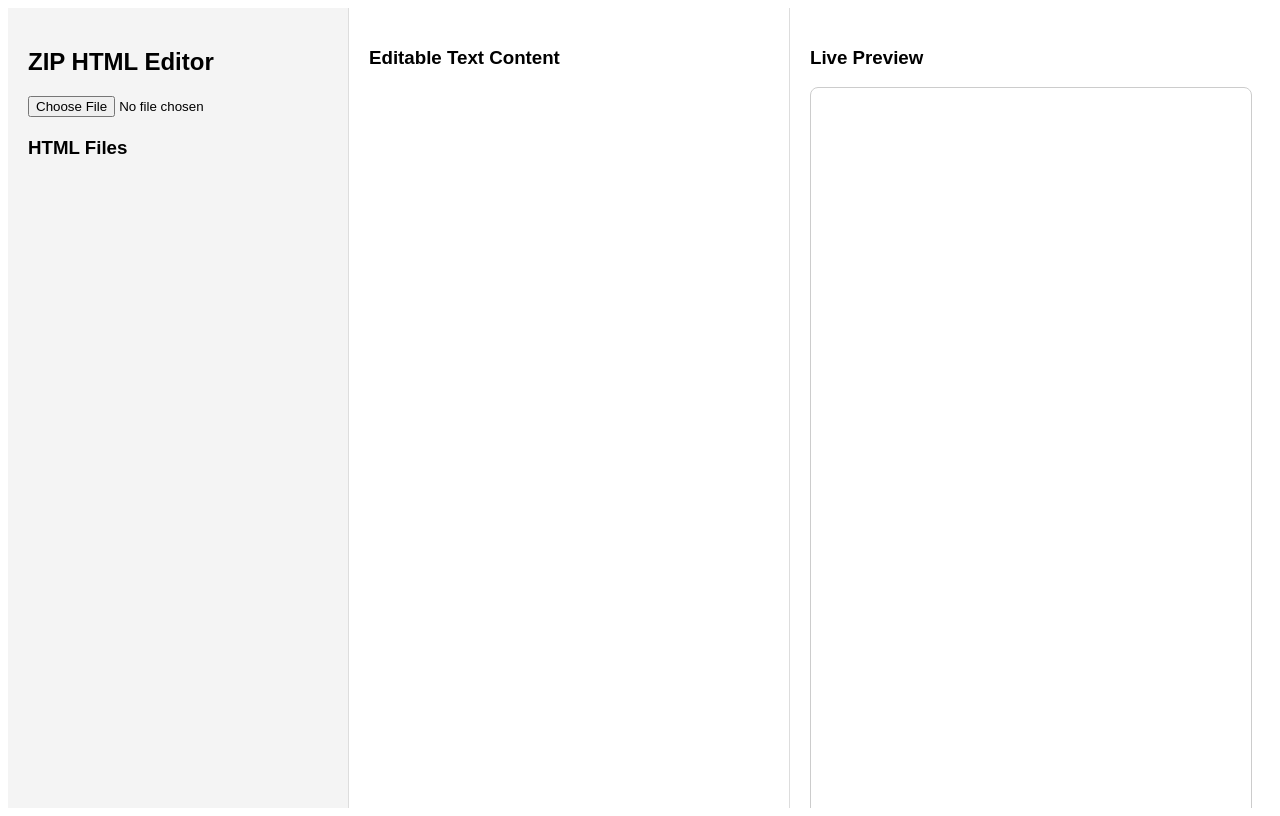
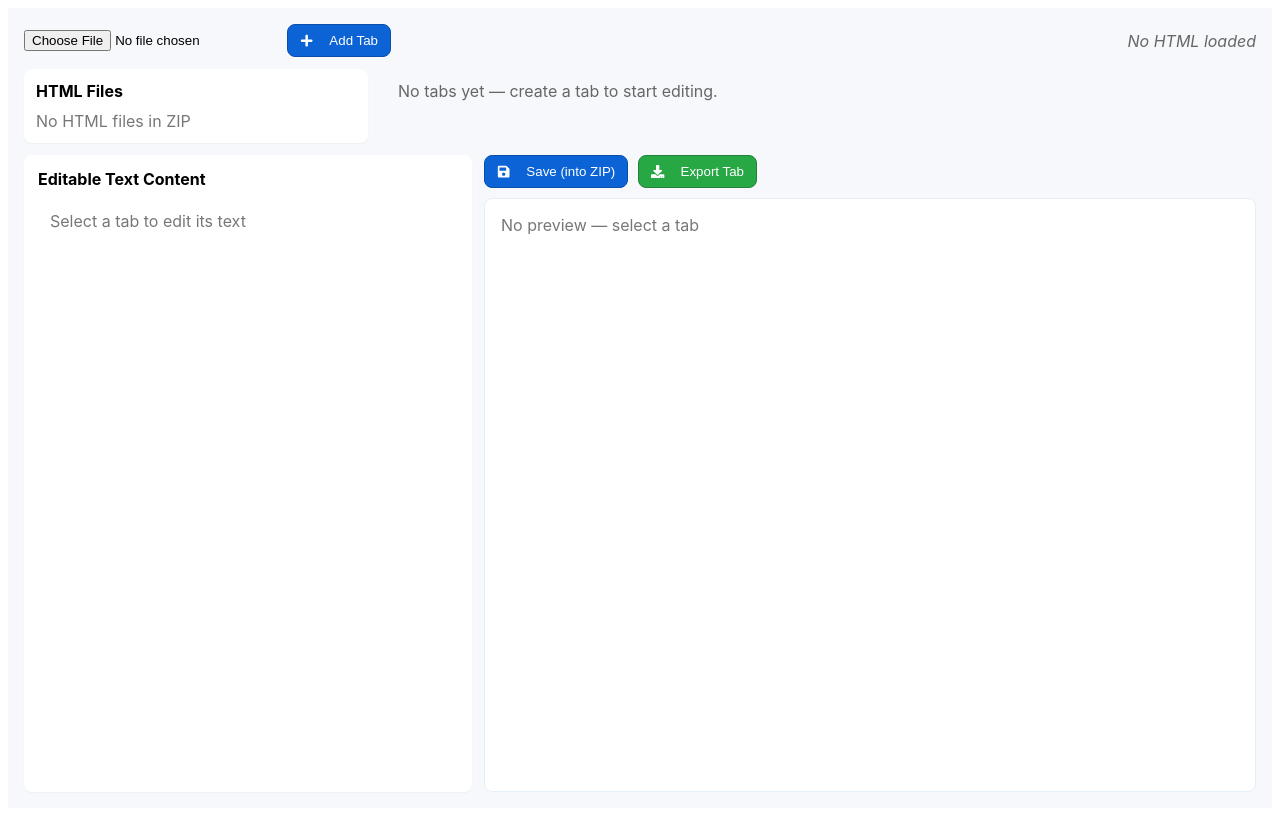
Before and after one commit to wlbs-dev/email-poc, a React (Create React App) app: page / in a window 1280 px wide. Built offline with nearby package versions, Linux system fonts and the light colour scheme.

Commit message:
Added new tab system

```diff
--- a/package.json
+++ b/package.json
@@ -7,11 +7,10 @@
     "@testing-library/jest-dom": "^6.9.1",
     "@testing-library/react": "^16.3.0",
     "@testing-library/user-event": "^13.5.0",
-    "ajv": "^8.17.1",
-    "ajv-keywords": "^5.1.0",
     "jszip": "^3.10.1",
     "react": "^19.2.0",
     "react-dom": "^19.2.0",
+    "react-icons": "^5.5.0",
     "react-scripts": "5.0.1",
     "web-vitals": "^2.1.4"
   },
--- a/src/Components/ZipHtmlEdito.js
+++ b/src/Components/ZipHtmlEdito.js
@@ -1,36 +1,37 @@
 import React, { useState, useRef } from "react";
 import JSZip from "jszip";
+import { FaPlus, FaSave, FaDownload, FaTimes, FaRegFileAlt } from "react-icons/fa";
+import styles from "../Styles/home"
 
 export default function ZipHtmlEditor() {
     const [zip, setZip] = useState(null);
     const [htmlFiles, setHtmlFiles] = useState([]);
     const [selectedFile, setSelectedFile] = useState(null);
 
-    const [textNodes, setTextNodes] = useState([]);
-    const [previewHtml, setPreviewHtml] = useState("");
+    // tabs: [{ id, name, doc, textNodes, previewHtml }]
+    const [tabs, setTabs] = useState([]);
+    const [activeIdx, setActiveIdx] = useState(null);
 
-    const rawHtmlRef = useRef("");
-    const domRef = useRef(null);
-    const imageMap = useRef({});
+    const rawHtmlRef = useRef(""); // original HTML text (from loaded file)
+    const imageMap = useRef({}); // map path -> blob url for preview
 
     // ------------------ 1. Upload ZIP ------------------
     const handleUpload = async (e) => {
-        const file = e.target.files[0];
+        const file = e.target.files?.[0];
+        if (!file) return;
         const jszip = await JSZip.loadAsync(file);
         setZip(jszip);
 
-        const htmlList = [];
+        const foundHtml = [];
         const imgMap = {};
         const imagePromises = [];
 
-        jszip.forEach((path, file) => {
-            if (path.endsWith(".html")) {
-                htmlList.push(path);
-            }
+        jszip.forEach((path, fileRef) => {
+            if (path.endsWith(".html")) foundHtml.push(path);
 
             if (/\.(png|jpg|jpeg|gif|svg|webp)$/i.test(path)) {
                 imagePromises.push(
-                    file.async("blob").then((blob) => {
+                    fileRef.async("blob").then((blob) => {
                         imgMap[path] = URL.createObjectURL(blob);
                     })
                 );
@@ -38,26 +39,62 @@ export default function ZipHtmlEditor() {
         });
 
         await Promise.all(imagePromises);
-
         imageMap.current = imgMap;
-        setHtmlFiles(htmlList);
+        setHtmlFiles(foundHtml);
+        // reset selection/tabs
+        setSelectedFile(null);
+        rawHtmlRef.current = "";
+        setTabs([]);
+        setActiveIdx(null);
     };
 
-    // ------------------ 2. Load HTML & Extract Text + Fix Images ------------------
+    // ------------------ 2. Load HTML (store rawHtml, prepare base doc for cloning) ------------------
     const loadHtml = async (fileName) => {
-        const file = zip.file(fileName);
-        const html = await file.async("text");
+        if (!zip) return;
+        const fileRef = zip.file(fileName);
+        if (!fileRef) return;
 
+        const html = await fileRef.async("text");
         rawHtmlRef.current = html;
         setSelectedFile(fileName);
 
+        // clear existing tabs when user loads a different file
+        setTabs([]);
+        setActiveIdx(null);
+    };
+
+    // helper: normalize path relative to htmlDir (kept identical to your logic)
+    const normalizePathWithHtmlDir = (htmlDir, src) => {
+        if (!src) return src;
+        let normalized = src.replace(/^\.\//, "");
+        if (htmlDir) {
+            const combined = htmlDir + "/" + normalized;
+            const parts = combined.split("/");
+            const clean = [];
+            for (let p of parts) {
+                if (p === "..") clean.pop();
+                else if (p !== ".") clean.push(p);
+            }
+            normalized = clean.join("/");
+        }
+        return normalized;
+    };
+
+    // ------------------ 3. Create Tab (clone original HTML + apply image preview logic exactly) ------------------
+    const createTab = () => {
+        if (!selectedFile) {
+            alert("Load an HTML file first (click one from HTML Files).");
+            return;
+        }
+        const name = prompt("Enter tab name:", `Tab ${tabs.length + 1}`);
+        if (!name) return;
+
         const parser = new DOMParser();
-        const doc = parser.parseFromString(html, "text/html");
-        domRef.current = doc;
+        const doc = parser.parseFromString(rawHtmlRef.current, "text/html");
 
-        const htmlDir = fileName.split("/").slice(0, -1).join("/");
+        // Fix image preview (preserve exact logic: store original src in data-original-src, then substitute blob URL for preview only)
+        const htmlDir = selectedFile.split("/").slice(0, -1).join("/");
 
-        // Fix image preview
         doc.querySelectorAll("img").forEach((img) => {
             const originalSrc = img.getAttribute("src");
             if (!originalSrc) return;
@@ -70,36 +107,30 @@ export default function ZipHtmlEditor() {
                 const combined = htmlDir + "/" + normalized;
                 const parts = combined.split("/");
                 const clean = [];
-
                 for (let p of parts) {
                     if (p === "..") clean.pop();
                     else if (p !== ".") clean.push(p);
                 }
-
                 normalized = clean.join("/");
             }
 
             if (imageMap.current[normalized]) {
-                img.src = imageMap.current[normalized]; // blob for preview only
+                img.src = imageMap.current[normalized]; // preview blob only
             }
         });
 
-        // Extract text nodes
+        // Extract text nodes (same method you used)
         const extracted = [];
         let idCounter = 1;
-
         const walker = document.createTreeWalker(
             doc.body,
             NodeFilter.SHOW_TEXT,
             {
                 acceptNode(node) {
-                    return node.textContent.trim().length
-                        ? NodeFilter.FILTER_ACCEPT
-                        : NodeFilter.FILTER_REJECT;
+                    return node.textContent.trim().length ? NodeFilter.FILTER_ACCEPT : NodeFilter.FILTER_REJECT;
                 },
             }
         );
-
         let node;
         while ((node = walker.nextNode())) {
             extracted.push({
@@ -110,162 +141,281 @@ export default function ZipHtmlEditor() {
             });
         }
 
-        setTextNodes(extracted);
-        setPreviewHtml(doc.body.innerHTML);
+        const newTab = {
+            id: Date.now(),
+            name,
+            doc,
+            textNodes: extracted,
+            previewHtml: doc.body.innerHTML,
         };
 
-    // ------------------ 3. Handle Text Change ------------------
-    const updateText = (id, value) => {
-        const updated = textNodes.map((t) =>
-            t.id === id ? { ...t, updated: value } : t
-        );
-        setTextNodes(updated);
-
-        updated.forEach((item) => {
-            item.nodeRef.textContent = item.updated;
+        setTabs((prev) => [...prev, newTab]);
+        setActiveIdx((prev) => {
+            const idx = tabs.length; // new tab will be at end
+            return idx;
         });
-
-        setPreviewHtml(domRef.current.body.innerHTML);
     };
 
-    // ------------------ 4. Save Only Text (Restore Image Paths) ------------------
-    const saveToZip = () => {
-        textNodes.forEach((t) => {
-            t.nodeRef.textContent = t.updated;
-        });
+    // ------------------ 4. Update text in active tab ------------------
+    const updateText = (tabIndex, textId, newValue) => {
+        setTabs((prevTabs) => {
+            const copy = prevTabs.map((t) => ({ ...t }));
+            const tab = copy[tabIndex];
+            if (!tab) return prevTabs;
 
-        // restore original image src
-        domRef.current.querySelectorAll("img").forEach((img) => {
-            if (img.dataset.originalSrc) {
-                img.src = img.dataset.originalSrc;
+            tab.textNodes = tab.textNodes.map((item) => (item.id === textId ? { ...item, updated: newValue } : item));
+
+            // update DOM nodeRefs in tab.doc
+            tab.textNodes.forEach((item) => {
+                try {
+                    item.nodeRef.textContent = item.updated;
+                } catch (e) {
+                    // if nodeRef is stale for some reason, ignore
                 }
             });
 
-        const finalHtml = domRef.current.documentElement.outerHTML;
+            tab.previewHtml = tab.doc.body.innerHTML;
+            return copy;
+        });
+    };
+
+    // ------------------ 5. Save one tab into in-memory zip (restore images before writing) ------------------
+    const saveTabToZip = (idx) => {
+        if (!zip) return;
+
+        const tab = tabs[idx];
+        if (!tab) return;
+
+        // Update text
+        tab.textNodes.forEach(t => {
+            try { t.nodeRef.textContent = t.updated; } catch { }
+        });
+
+        // Restore original image src before saving
+        tab.doc.querySelectorAll("img").forEach((img) => {
+            if (img.dataset.originalSrc) img.src = img.dataset.originalSrc;
+        });
+
+        // Save HTML into zip
+        const finalHtml = tab.doc.documentElement.outerHTML;
         zip.file(selectedFile, finalHtml);
 
-        alert("Saved inside ZIP (not downloaded yet)");
+        // 🔥 Important: restore blob preview for UI
+        restorePreviewImages(tab);
+
+        setTabs([...tabs]); // update state
+        alert(`Saved tab "${tab.name}"`);
     };
 
-    // ------------------ 5. Download ZIP ------------------
-    const downloadZip = async () => {
-        saveToZip();
+
+    const restorePreviewImages = (tab) => {
+        const htmlDir = selectedFile.split("/").slice(0, -1).join("/");
+
+        tab.doc.querySelectorAll("img").forEach((img) => {
+            const originalSrc = img.dataset.originalSrc;
+            if (!originalSrc) return;
+
+            // rebuild normalized path
+            let normalized = originalSrc.replace(/^\.\//, "");
+            if (htmlDir) {
+                const combined = htmlDir + "/" + normalized;
+                const parts = combined.split("/");
+                const clean = [];
+                for (let p of parts) {
+                    if (p === "..") clean.pop();
+                    else if (p !== ".") clean.push(p);
+                }
+                normalized = clean.join("/");
+            }
+
+            // restore Blob preview URL
+            if (imageMap.current[normalized]) {
+                img.src = imageMap.current[normalized];
+            }
+        });
+
+        tab.previewHtml = tab.doc.body.innerHTML;
+    };
+
+
+    // ------------------ 6. Export only active tab (download ZIP with that tab's HTML) ------------------
+    const exportActiveTab = async (idx) => {
+        if (!zip) {
+            alert("No ZIP loaded.");
+            return;
+        }
+        const tab = tabs[idx];
+        if (!tab) return;
+
+        // Save into zip first (restores original image src before writing)
+        saveTabToZip(idx);
+
+        // generate blob and download
         const blob = await zip.generateAsync({ type: "blob" });
-
         const a = document.createElement("a");
         a.href = URL.createObjectURL(blob);
-        a.download = "updated.zip";
+        // sanitize filename
+        const safeName = tab.name.replace(/\s+/g, "_").replace(/[^\w\-_.]/g, "");
+        a.download = `${safeName}.zip`;
         a.click();
     };
 
+    // ------------------ 7. Close tab ------------------
+    const closeTab = (idx, e) => {
+        e?.stopPropagation();
+        setTabs((prev) => {
+            const copy = [...prev];
+            copy.splice(idx, 1);
+            return copy;
+        });
+
+        setActiveIdx((prevIdx) => {
+            if (prevIdx === null) return null;
+            if (idx < prevIdx) return prevIdx - 1;
+            if (idx === prevIdx) {
+                // pick previous tab if exists, else next, else null
+                const newCount = Math.max(0, tabs.length - 1);
+                if (newCount === 0) return null;
+                if (idx - 1 >= 0) return idx - 1;
+                return 0;
+            }
+            return prevIdx;
+        });
+    };
+
+    // small helper to render sanitized text preview (no change to user's logic)
+    const activeTabObj = activeIdx !== null && tabs[activeIdx] ? tabs[activeIdx] : null;
+
+    // ---------- UI ----------
     return (
-        <div style={{ display: "flex", height: "100vh", fontFamily: "Arial" }}>
-            {/* Sidebar */}
+        <div style={styles.container}>
+            {/* Header */}
+            <div style={styles.header}>
+                <div style={{ display: "flex", gap: 10, alignItems: "center" }}>
+                    <input type="file" accept=".zip" onChange={handleUpload} />
+                    <div style={{ display: "flex", gap: 8 }}>
+                        <button style={styles.primaryBtn} onClick={createTab}>
+                            <FaPlus style={{ marginRight: 8 }} />
+                            Add Tab
+                        </button>
+                    </div>
+                </div>
+
+                <div style={{ marginLeft: "auto", color: "#666" }}>
+                    {selectedFile ? <span>Loaded: <strong>{selectedFile}</strong></span> : <span style={{ fontStyle: "italic" }}>No HTML loaded</span>}
+                </div>
+            </div>
+
+            {/* Files + tabs row */}
+            <div style={styles.topRow}>
+                {/* Files list */}
+                <div style={styles.filesColumn}>
+                    <div style={styles.sectionTitle}>HTML Files</div>
+                    <div style={{ display: "flex", flexDirection: "column", gap: 6 }}>
+                        {htmlFiles.length === 0 && <div style={{ color: "#777" }}>No HTML files in ZIP</div>}
+                        {htmlFiles.map((f) => (
                             <div
-                style={{
-                    width: "300px",
-                    borderRight: "1px solid #ddd",
-                    padding: 20,
-                    background: "#f4f4f4",
-                    overflowY: "auto",
-                }}
-            >
-                <h2>ZIP HTML Editor</h2>
-
-                <input type="file" accept=".zip" onChange={handleUpload} />
-
-                <h3 style={{ marginTop: 20 }}>HTML Files</h3>
-                <ul style={{ listStyle: "none", paddingLeft: 0 }}>
-                    {htmlFiles.map((f) => (
-                        <li
                                 key={f}
                                 onClick={() => loadHtml(f)}
                                 style={{
-                                padding: "8px",
-                                cursor: "pointer",
-                                background: selectedFile === f ? "#dce7ff" : "",
-                                borderRadius: 4,
+                                    ...styles.fileItem,
+                                    background: selectedFile === f ? "#e6f0ff" : "white",
                                 }}
                             >
-                            {f}
-                        </li>
+                                <FaRegFileAlt style={{ marginRight: 8 }} />
+                                <span style={{ overflow: "hidden", textOverflow: "ellipsis", whiteSpace: "nowrap" }}>{f}</span>
+                            </div>
                         ))}
-                </ul>
+                    </div>
+                </div>
 
-                {selectedFile && (
-                    <>
-                        <button
-                            style={{ marginTop: 20, padding: "10px 15px" }}
-                            onClick={saveToZip}
+                {/* Tabs */}
+                <div style={styles.tabsRow}>
+                    {tabs.length === 0 ? (
+                        <div style={{ padding: 12, color: "#666" }}>No tabs yet — create a tab to start editing.</div>
+                    ) : (
+                        <div style={styles.tabsContainer}>
+                            {tabs.map((t, i) => (
+                                <div
+                                    key={t.id}
+                                    onClick={() => setActiveIdx(i)}
+                                    style={{
+                                        ...styles.chromeTab,
+                                        background: activeIdx === i ? "white" : "#f3f6fb",
+                                        borderBottom: activeIdx === i ? "2px solid #1e88ff" : "2px solid transparent",
+                                        color: activeIdx === i ? "#0b63d6" : "#333",
+                                    }}
                                 >
-                            Save Changes
-                        </button>
-
-                        <button
-                            style={{
-                                marginTop: 10,
-                                padding: "10px 15px",
-                                background: "#0a66c2",
-                                color: "#fff",
-                                border: "none",
-                            }}
-                            onClick={downloadZip}
-                        >
-                            Download ZIP
-                        </button>
-                    </>
+                                    <span style={{ marginRight: 10 }}>{t.name}</span>
+                                    <FaTimes
+                                        style={{ cursor: "pointer" }}
+                                        onClick={(e) => closeTab(i, e)}
+                                        title="Close tab"
+                                    />
+                                </div>
+                            ))}
+                        </div>
                     )}
                 </div>
+            </div>
 
-            {/* Text Editing Panel */}
-            <div
-                style={{
-                    width: "400px",
-                    borderRight: "1px solid #ddd",
-                    padding: 20,
-                    overflowY: "auto",
-                }}
-            >
-                <h3>Editable Text Content</h3>
+            {/* Main area: left editor list, right preview */}
+            <div style={styles.main}>
+                {/* Editor panel */}
+                <div style={styles.editor}>
+                    <div style={styles.sectionTitle}>Editable Text Content</div>
+                    {!activeTabObj && <div style={{ color: "#777", padding: 12 }}>Select a tab to edit its text</div>}
 
-                {textNodes.map((item) => (
-                    <div key={item.id} style={{ marginBottom: 15 }}>
-                        <label style={{ fontSize: 14, fontWeight: "bold" }}>
-                            Original:
-                        </label>
-                        <div style={{ fontSize: 13, color: "#444", marginBottom: 5 }}>
-                            {item.original}
-                        </div>
+                    {activeTabObj && (
+                        <div style={{ maxHeight: "72vh", overflowY: "auto", paddingRight: 8 }}>
+                            {activeTabObj.textNodes.map((item) => (
+                                <div key={item.id} style={{ marginBottom: 12 }}>
+                                    <div style={{ fontSize: 13, color: "#444", marginBottom: 6, fontWeight: 600 }}>Original</div>
+                                    <div style={{ marginBottom: 6, color: "#333" }}>{item.original}</div>
 
                                     <input
                                         type="text"
                                         value={item.updated}
-                            onChange={(e) => updateText(item.id, e.target.value)}
-                            style={{
-                                width: "100%",
-                                padding: 8,
-                                border: "1px solid #ccc",
-                                borderRadius: 4,
-                            }}
+                                        onChange={(e) => updateText(activeIdx, item.id, e.target.value)}
+                                        style={styles.textInput}
                                     />
                                 </div>
                             ))}
                         </div>
+                    )}
+                </div>
 
-            {/* Live Preview */}
-            <div style={{ flex: 1, padding: 20, overflowY: "auto" }}>
-                <h3>Live Preview</h3>
+                {/* Preview & actions */}
+                <div style={styles.previewArea}>
+                    <div style={styles.actionsRow}>
+                        <button
+                            style={styles.primaryBtn}
+                            disabled={!activeTabObj}
+                            onClick={() => activeIdx !== null && saveTabToZip(activeIdx)}
+                        >
+                            <FaSave style={{ marginRight: 8 }} /> Save (into ZIP)
+                        </button>
 
+                        <button
+                            style={{ ...styles.primaryBtn, background: "#28a745", borderColor: "#23823a" }}
+                            disabled={!activeTabObj}
+                            onClick={() => activeIdx !== null && exportActiveTab(activeIdx)}
+                        >
+                            <FaDownload style={{ marginRight: 8 }} /> Export Tab
+                        </button>
+                    </div>
+
+                    <div style={styles.previewBox}>
+                        {activeTabObj ? (
                             <div
-                    style={{
-                        padding: 20,
-                        background: "white",
-                        border: "1px solid #ccc",
-                        minHeight: "90vh",
-                        borderRadius: 8,
-                    }}
-                    dangerouslySetInnerHTML={{ __html: previewHtml }}
+                                dangerouslySetInnerHTML={{ __html: activeTabObj.previewHtml }}
+                                style={{ width: "100%" }}
                             />
+                        ) : (
+                            <div style={{ color: "#777" }}>No preview — select a tab</div>
+                        )}
+                    </div>
+                </div>
             </div>
         </div>
     );
--- /dev/null
+++ b/src/Styles/home.js
@@ -0,0 +1,120 @@
+
+/* ----------------------------
+   Inline styles (simple)
+   ---------------------------- */
+const styles = {
+  container: {
+    fontFamily: "Inter, Arial, sans-serif",
+    padding: 16,
+    height: "100vh",
+    boxSizing: "border-box",
+    display: "flex",
+    flexDirection: "column",
+    gap: 12,
+    background: "#f6f8fb",
+  },
+  header: {
+    display: "flex",
+    alignItems: "center",
+    gap: 12,
+  },
+  primaryBtn: {
+    display: "inline-flex",
+    alignItems: "center",
+    gap: 8,
+    padding: "8px 12px",
+    background: "#0b63d6",
+    color: "white",
+    border: "1px solid #094fa9",
+    borderRadius: 8,
+    cursor: "pointer",
+  },
+  topRow: {
+    display: "flex",
+    gap: 12,
+    alignItems: "flex-start",
+  },
+  filesColumn: {
+    width: 320,
+    background: "white",
+    padding: 12,
+    borderRadius: 8,
+    boxShadow: "0 1px 2px rgba(16,24,40,0.04)",
+  },
+  fileItem: {
+    display: "flex",
+    alignItems: "center",
+    gap: 8,
+    padding: "8px 10px",
+    borderRadius: 6,
+    cursor: "pointer",
+  },
+  tabsRow: {
+    flex: 1,
+    background: "transparent",
+    display: "flex",
+    alignItems: "center",
+    paddingLeft: 6,
+  },
+  tabsContainer: {
+    display: "flex",
+    gap: 8,
+    alignItems: "center",
+    padding: "6px 8px",
+  },
+  chromeTab: {
+    display: "inline-flex",
+    alignItems: "center",
+    gap: 8,
+    padding: "8px 12px",
+    borderRadius: 8,
+    boxShadow: "0 1px 0 rgba(0,0,0,0.03)",
+    cursor: "pointer",
+    userSelect: "none",
+  },
+  main: {
+    display: "flex",
+    gap: 12,
+    flex: 1,
+    minHeight: 0, // allow children to scroll
+  },
+  editor: {
+    width: 420,
+    background: "white",
+    padding: 14,
+    borderRadius: 8,
+    boxShadow: "0 1px 2px rgba(16,24,40,0.04)",
+    overflow: "hidden",
+  },
+  sectionTitle: {
+    fontWeight: 700,
+    marginBottom: 10,
+  },
+  textInput: {
+    width: "100%",
+    padding: "8px 10px",
+    borderRadius: 6,
+    border: "1px solid #ddd",
+    boxSizing: "border-box",
+  },
+  previewArea: {
+    flex: 1,
+    display: "flex",
+    flexDirection: "column",
+    gap: 10,
+  },
+  actionsRow: {
+    display: "flex",
+    gap: 10,
+  },
+  previewBox: {
+    flex: 1,
+    background: "white",
+    borderRadius: 8,
+    padding: 16,
+    overflow: "auto",
+    border: "1px solid #e6eef9",
+  },
+};
+
+export default styles
```
Lines whose indentation alone changed are shown as unchanged.
